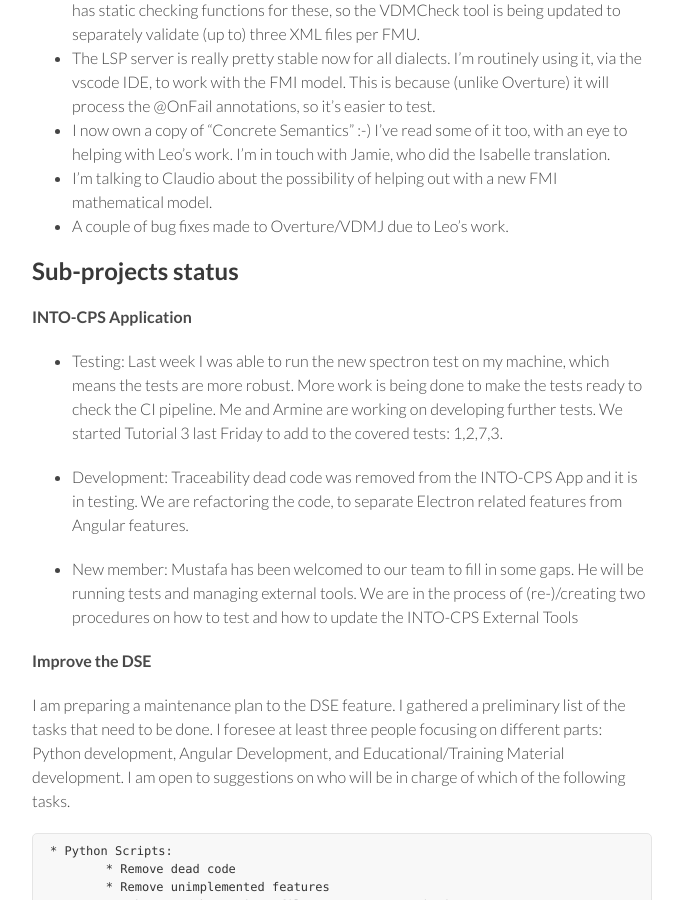
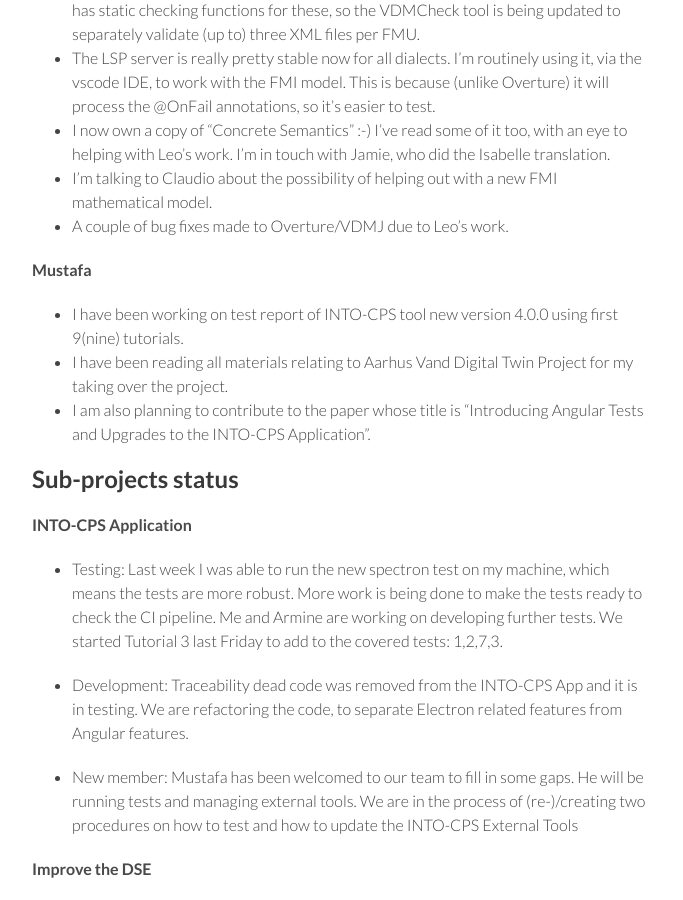
Before and after one commit to digitaltwincentre/digitaltwincentre.github.io, a Jekyll site: the page built from _biweeklies/Biweekly-17.md, in a window 1280 px wide and 900 px high, scrolled down 1231 px. Shown: the whole window, without its empty margins (418-1101 px from the left). Built offline with Jekyll 4.4.1, drawn with Linux system fonts in a browser that asks for light colours; nearby versions of some CDN libraries.

Commit message:
Update Biweekly-17.md

```diff
--- a/_biweeklies/Biweekly-17.md
+++ b/_biweeklies/Biweekly-17.md
@@ -60,6 +60,12 @@ delay paper. He has been doing good advances on that side.
 * I'm talking to Claudio about the possibility of helping out with a new FMI mathematical model.
 * A couple of bug fixes made to Overture/VDMJ due to Leo's work.
 
+#### Mustafa
+*  I have been working on test report of INTO-CPS tool new version 4.0.0 using first 9(nine) tutorials.
+*  I have been reading all materials relating to Aarhus Vand Digital Twin Project for my taking over the project.
+*  I am also planning to contribute to the paper whose title is "Introducing Angular Tests and Upgrades to the
+   INTO-CPS Application".
+
 ## Sub-projects status
 
 
```
